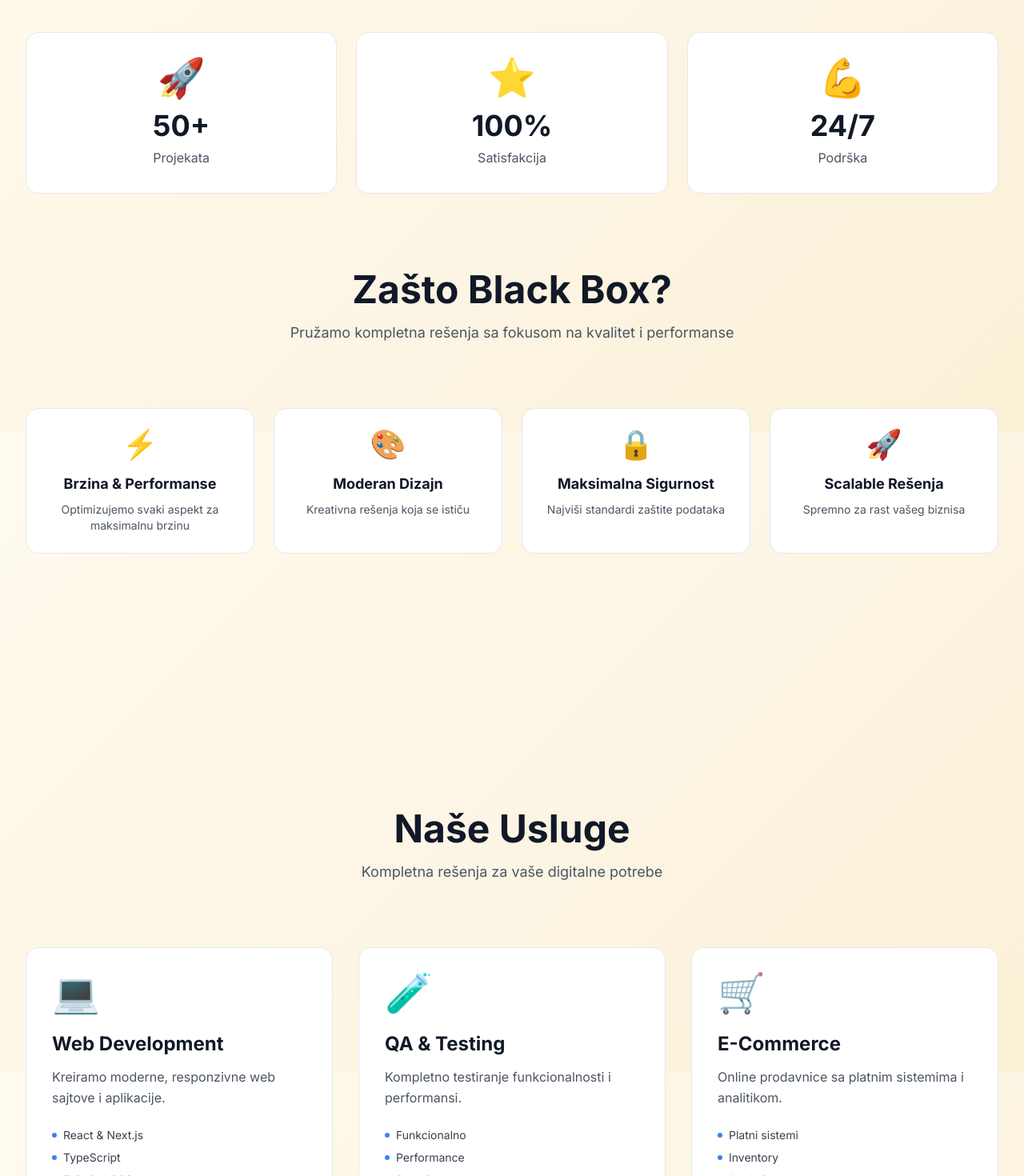
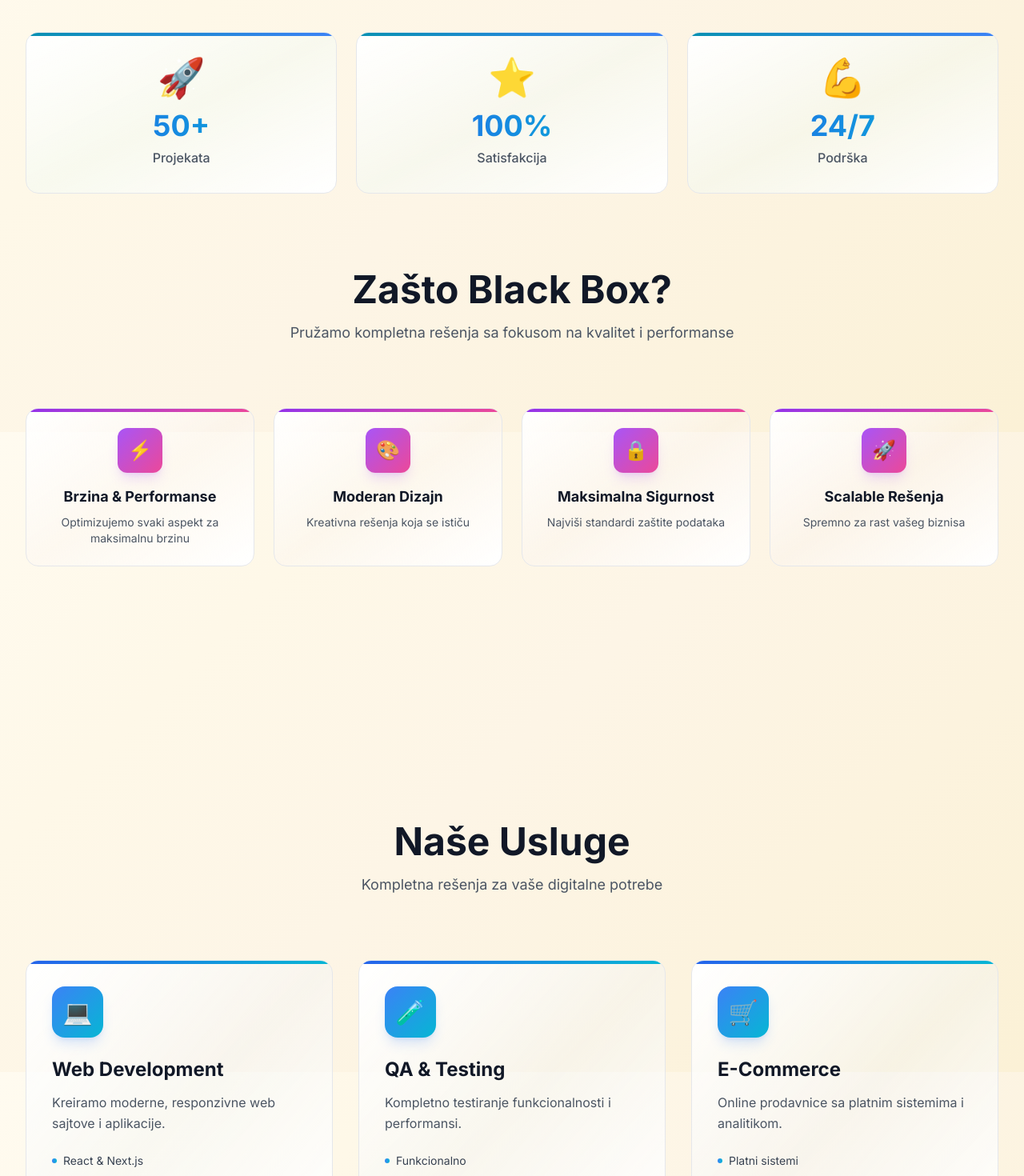
Before and after one commit to NemanjaNene/BlackBox_Site, a Next.js app: page / in a window 1280 px wide. Shown: the part 1060-2530 px from the top of the page at 80% size. Built offline with nearby package versions, Linux system fonts and the light colour scheme.

Commit message:
Dodato više karaktera karticama - gradient borders, obojene ikone, lepše senke i glow efekti

```diff
--- a/components/About.tsx
+++ b/components/About.tsx
@@ -52,11 +52,12 @@
               viewport={{ once: true }}
               transition={{ delay: index * 0.1, duration: 0.5 }}
               whileHover={{ y: -8 }}
-              className="bg-white rounded-2xl p-8 border border-gray-200 hover:border-blue-300 hover:shadow-lg transition-all duration-300 text-center"
+              className="relative bg-gradient-to-br from-white via-cyan-50/30 to-white rounded-2xl p-8 border border-gray-200 hover:border-cyan-300 hover:shadow-xl hover:shadow-cyan-500/10 transition-all duration-300 text-center overflow-hidden"
             >
+              <div className="absolute top-0 left-0 right-0 h-1 bg-gradient-to-r from-cyan-600 to-blue-500 rounded-t-2xl" />
               <div className="text-5xl mb-4">{stat.icon}</div>
-              <div className="text-4xl font-bold text-gray-900 mb-2">{stat.number}</div>
-              <div className="text-gray-600">{stat.label}</div>
+              <div className="text-4xl font-bold bg-gradient-to-r from-blue-600 to-cyan-500 bg-clip-text text-transparent mb-2">{stat.number}</div>
+              <div className="text-gray-600 font-medium">{stat.label}</div>
             </motion.div>
           ))}
         </motion.div>
@@ -89,8 +90,11 @@
               whileHover={{ y: -8 }}
               className="group"
             >
-              <div className="h-full bg-white rounded-2xl p-6 border border-gray-200 hover:border-blue-300 hover:shadow-lg transition-all duration-300 text-center">
-                <div className="text-4xl mb-4">{feature.icon}</div>
+              <div className="relative h-full bg-gradient-to-br from-white via-purple-50/20 to-white rounded-2xl p-6 border border-gray-200 hover:border-purple-300 hover:shadow-xl hover:shadow-purple-500/10 transition-all duration-300 text-center overflow-hidden">
+                <div className="absolute top-0 left-0 right-0 h-1 bg-gradient-to-r from-purple-600 to-pink-500 rounded-t-2xl" />
+                <div className="w-14 h-14 bg-gradient-to-br from-purple-500 to-pink-500 rounded-xl flex items-center justify-center text-2xl mb-4 mx-auto shadow-lg shadow-purple-500/20 group-hover:shadow-xl group-hover:shadow-purple-500/30 transition-all duration-300">
+                  {feature.icon}
+                </div>
                 <h3 className="text-lg font-bold text-gray-900 mb-2">
                   {feature.title}
                 </h3>
--- a/components/Portfolio.tsx
+++ b/components/Portfolio.tsx
@@ -126,10 +126,13 @@
                   rel="noopener noreferrer"
                   className="block h-full group"
                 >
-                  <div className="h-full bg-white rounded-2xl border border-gray-200 hover:border-blue-300 hover:shadow-lg transition-all duration-300 overflow-hidden">
+                  <div className="relative h-full bg-white rounded-2xl border border-gray-200 hover:border-blue-300 hover:shadow-xl hover:shadow-blue-500/10 transition-all duration-300 overflow-hidden">
+
+                    {/* Gradient top border */}
+                    <div className="absolute top-0 left-0 right-0 h-1 bg-gradient-to-r from-orange-500 via-amber-500 to-yellow-500 rounded-t-2xl" />
 
                     {/* Image/Icon Section */}
-                    <div className="aspect-video bg-gradient-to-br from-blue-50 to-cyan-50 flex items-center justify-center overflow-hidden">
+                    <div className="aspect-video bg-gradient-to-br from-orange-50 via-amber-50 to-yellow-50 flex items-center justify-center overflow-hidden">
                       {project.isImage && project.imageUrl ? (
                         <div className="relative w-full h-full">
                           <Image
@@ -141,12 +144,12 @@
                           />
                         </div>
                       ) : (
-                        <div className="text-7xl">{project.icon}</div>
+                        <div className="text-7xl group-hover:scale-110 transition-transform duration-300">{project.icon}</div>
                       )}
                     </div>
 
                     {/* Content */}
-                    <div className="p-6">
+                    <div className="p-6 bg-gradient-to-br from-white via-orange-50/20 to-white">
                       <h3 className="text-xl font-bold text-gray-900 mb-2">
                         {project.title}
                       </h3>
@@ -159,7 +162,7 @@
                         {project.tags.map((tag, i) => (
                           <span
                             key={i}
-                            className="px-3 py-1 text-xs font-medium text-blue-600 bg-blue-50 rounded-full"
+                            className="px-3 py-1 text-xs font-medium text-orange-600 bg-gradient-to-r from-orange-50 to-amber-50 rounded-full border border-orange-100"
                           >
                             {tag}
                           </span>
--- a/components/Services.tsx
+++ b/components/Services.tsx
@@ -74,10 +74,13 @@
               whileHover={{ y: -8 }}
               className="group"
             >
-              <div className="h-full bg-white rounded-2xl p-8 border border-gray-200 hover:border-blue-300 hover:shadow-lg transition-all duration-300">
+              <div className="relative h-full bg-gradient-to-br from-white via-blue-50/30 to-white rounded-2xl p-8 border border-gray-200 hover:border-blue-300 hover:shadow-xl hover:shadow-blue-500/10 transition-all duration-300 overflow-hidden">
 
-                {/* Icon */}
-                <div className="text-5xl mb-6">
+                {/* Gradient top border */}
+                <div className="absolute top-0 left-0 right-0 h-1 bg-gradient-to-r from-blue-600 to-cyan-500 rounded-t-2xl" />
+
+                {/* Icon in colored circle */}
+                <div className="w-16 h-16 bg-gradient-to-br from-blue-500 to-cyan-500 rounded-2xl flex items-center justify-center text-3xl mb-6 shadow-lg shadow-blue-500/20 group-hover:shadow-xl group-hover:shadow-blue-500/30 transition-all duration-300">
                   {service.icon}
                 </div>
 
@@ -98,7 +101,7 @@
                       key={i}
                       className="flex items-center gap-2 text-sm text-gray-700"
                     >
-                      <span className="w-1.5 h-1.5 rounded-full bg-blue-500" />
+                      <span className="w-1.5 h-1.5 rounded-full bg-gradient-to-r from-blue-500 to-cyan-500" />
                       {feature}
                     </li>
                   ))}
--- a/components/TechStack.tsx
+++ b/components/TechStack.tsx
@@ -52,10 +52,13 @@
               whileHover={{ y: -5, scale: 1.05 }}
               className="group relative"
             >
-              <div className="bg-white rounded-2xl p-6 border border-gray-200 hover:border-blue-300 hover:shadow-lg transition-all duration-300">
+              <div className="relative bg-gradient-to-br from-white via-gray-50/50 to-white rounded-2xl p-6 border border-gray-200 hover:border-blue-300 hover:shadow-xl hover:shadow-blue-500/10 transition-all duration-300 overflow-hidden">
+
+                {/* Gradient top accent */}
+                <div className="absolute top-0 left-0 right-0 h-0.5 bg-gradient-to-r from-blue-500 to-cyan-500 rounded-t-2xl opacity-0 group-hover:opacity-100 transition-opacity duration-300" />
 
                 {/* Icon */}
-                <div className="text-4xl mb-3 text-center">
+                <div className="text-4xl mb-3 text-center group-hover:scale-110 transition-transform duration-300">
                   {tech.icon}
                 </div>
 
@@ -66,7 +69,7 @@
 
                 {/* Category badge */}
                 <div className="text-center">
-                  <span className="inline-block px-2 py-0.5 text-xs font-medium text-blue-600 bg-blue-50 rounded-full">
+                  <span className="inline-block px-2 py-0.5 text-xs font-medium text-blue-600 bg-gradient-to-r from-blue-50 to-cyan-50 rounded-full border border-blue-100">
                     {tech.category}
                   </span>
                 </div>
```
